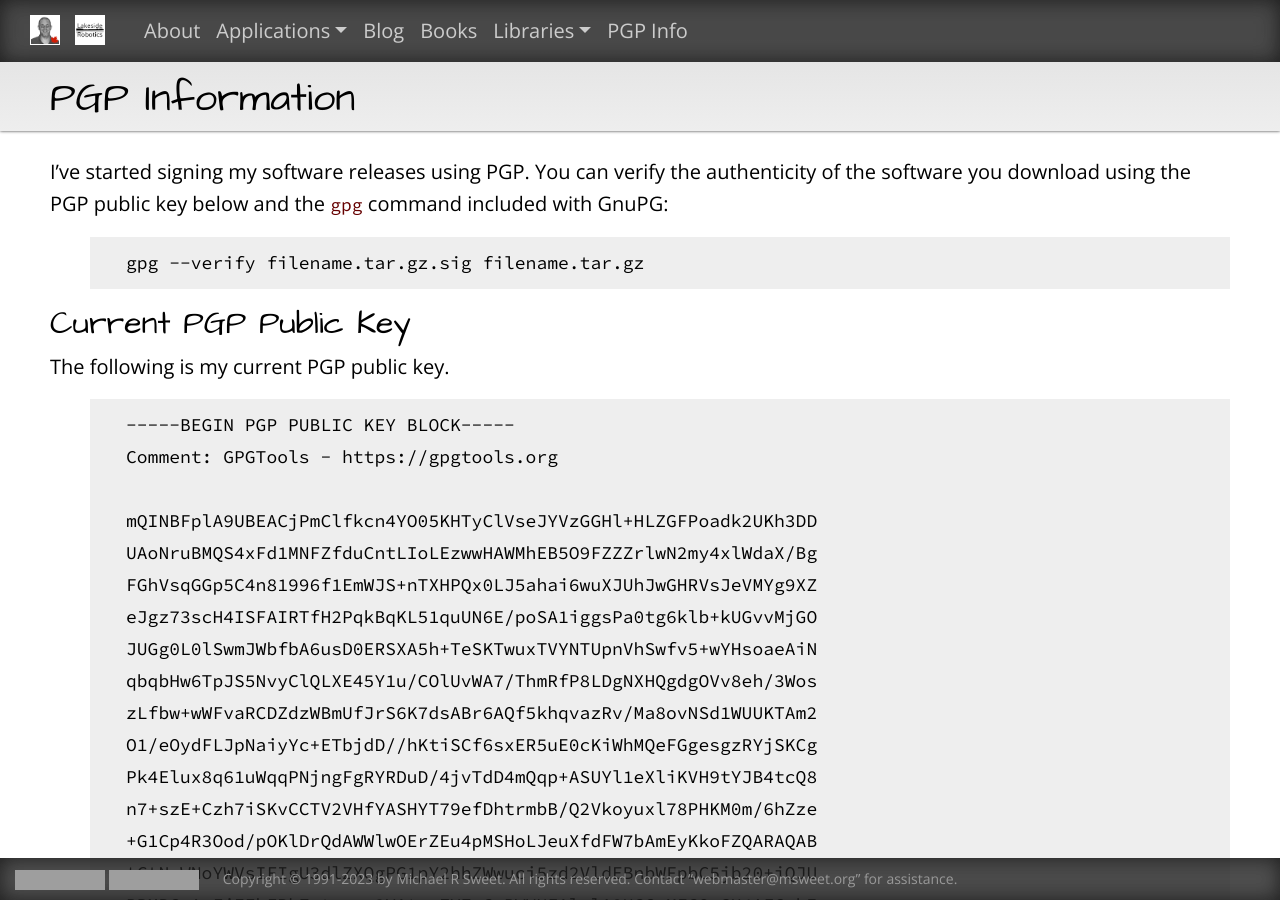
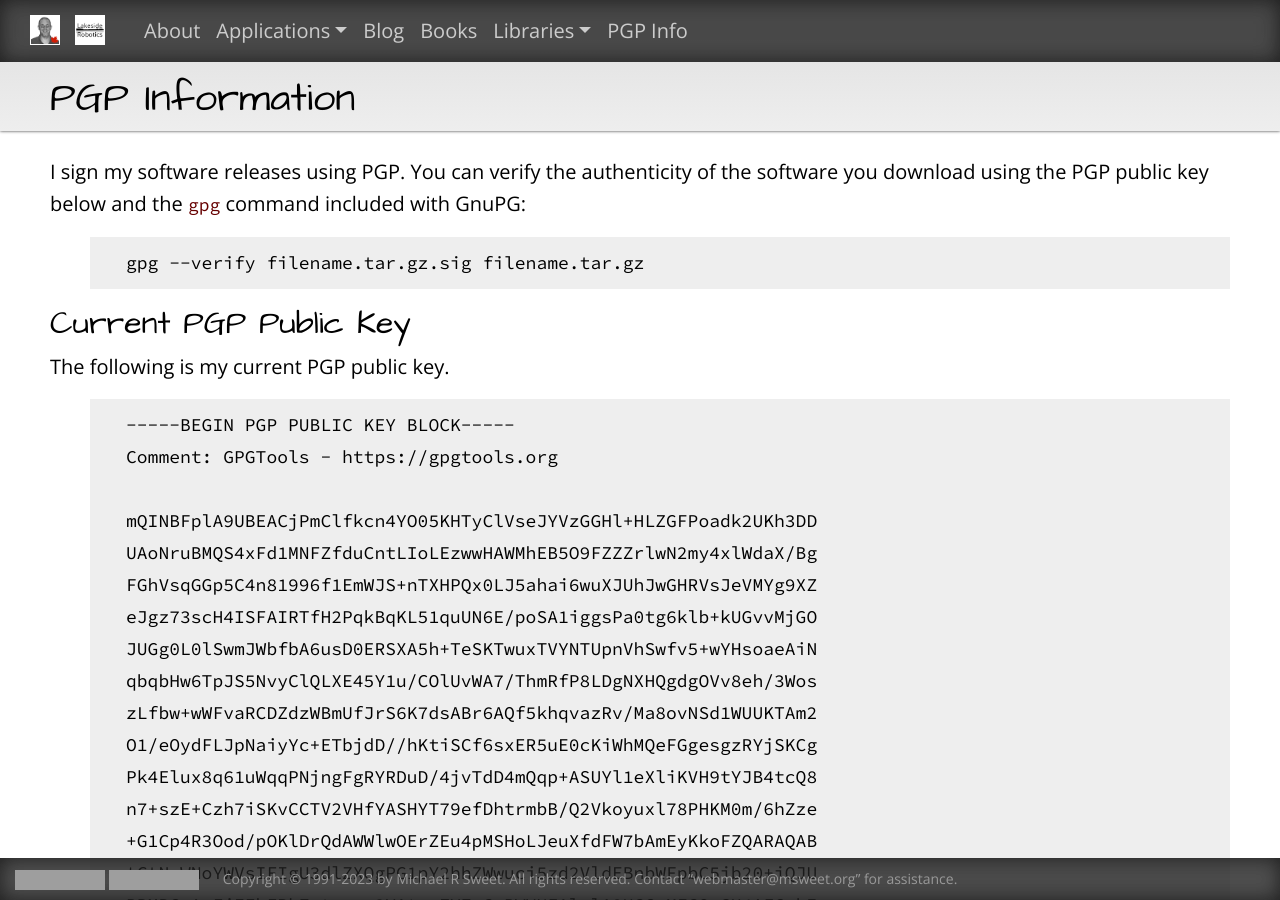
Before and after one commit to michaelrsweet/michaelrsweet.github.com, a Jekyll site: the page built from pgp.md, in a window 1280 px wide and 900 px high. Built offline with Jekyll 4.4.1, drawn with Linux system fonts in a browser that asks for light colours; grey boxes are pictures that could not be loaded.

Commit message:
Tweak PGP wording.

````diff
--- a/pgp.md
+++ b/pgp.md
@@ -3,9 +3,9 @@ title: PGP Information
 layout: simple
 ---
 
-I've started signing my software releases using PGP.  You can verify the
-authenticity of the software you download using the PGP public key below and
-the `gpg` command included with GnuPG:
+I sign my software releases using PGP.  You can verify the authenticity of the
+software you download using the PGP public key below and the `gpg` command
+included with GnuPG:
 
 ```
 gpg --verify filename.tar.gz.sig filename.tar.gz
````
